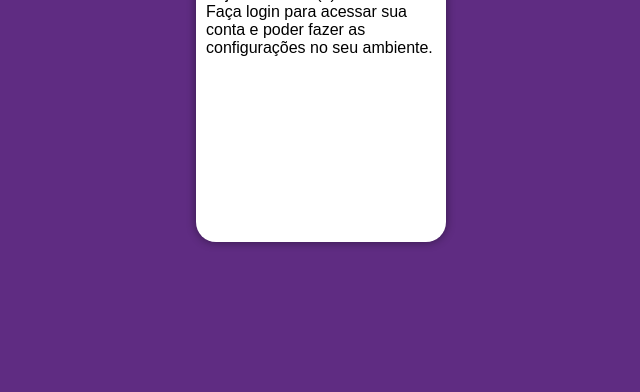
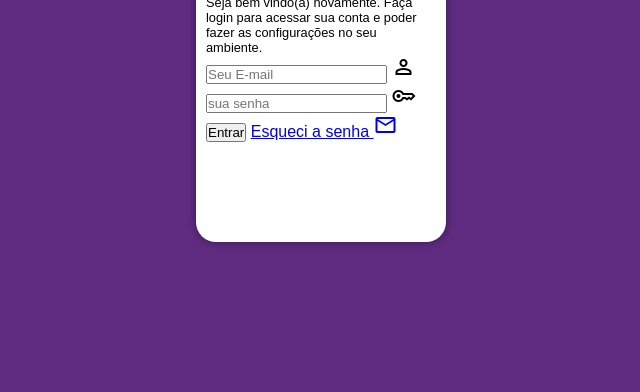
Before and after one commit to Anderson-dev-ti/projeto-tela-de-login, a plain HTML site: page index.html in a window 1280 px wide. Shown: the part 408-800 px from the top of the page, without its empty margins (319-959 px from the left). Drawn offline with nearby package versions, Linux system fonts and the light colour scheme.

Commit message:
Adicionei o formulário

```diff
--- a/estilos/media-query.css
+++ b/estilos/media-query.css
@@ -10,6 +10,7 @@ Grandes telas: acima de 1200px
 */
 
 @media screen and (min-width: 768px) and (max-width: 992px) {
+     /*Tela de tablet  */
 
     body, html, main {
         background-image: linear-gradient(to top, #49a09d, #5f2c82);
@@ -30,6 +31,14 @@ Grandes telas: acima de 1200px
         width: 70%;
         height: 100%;
     }
+
+    section#login div#formulario h1 {
+        font-size: 1.5em;
+    }
+
+    section#login div#formulario p {
+        font-size: 1em;
+    }
 }
 
 @media screen and (min-width: 950px) and (max-width: 1200px) {
@@ -43,14 +52,22 @@ Grandes telas: acima de 1200px
     }
 
     section#login div#imagem {
+        float: right;
+        width: 50%;
+        height: 100%;
+    }
+
+    section#login div#formulario {
         float: left;
         width: 50%;
         height: 100%;
     }
 
-    section#login div#formulario {
-        float: right;
-        width: 50%;
-        height: 100%;
+    section#login div#formulario h1 {
+        font-size: 2em;
+    }
+
+    section#login div#formulario p {
+        font-size: 1.2em;
     }
 }
--- a/estilos/style.css
+++ b/estilos/style.css
@@ -62,3 +62,12 @@ section#login div#formulario {
     display: block;
     padding: 10px;
 }
+
+section#login div#formulario h1 {
+    text-align: center;
+    margin-bottom: 10px;
+}
+
+section#login div#formulario p {
+    font-size: 0.8em;
+}
--- a/index.html
+++ b/index.html
@@ -6,6 +6,8 @@
     <title>Login</title>
     <link rel="stylesheet" href="estilos/style.css">
     <link rel="stylesheet" href="estilos/media-query.css">
+    <link rel="stylesheet" href="https://fonts.googleapis.com/css2?family=Material+Symbols+Outlined:opsz,wght,FILL,GRAD@20..48,100..700,0..1,-50..200" />
+    <link rel="stylesheet" href="https://fonts.googleapis.com/css2?family=Material+Symbols+Outlined:opsz,wght,FILL,GRAD@24,400,0,0" />
 </head>
 <body>
     <main>
@@ -16,7 +18,32 @@
             <div id="formulario">
                 <h1>Login</h1>
                 <p>Seja bem vindo(a) novamente. Faça login para acessar sua conta e poder fazer as configurações no seu ambiente.</p>
-                <form action="login.php" method="post">
+                <form action="login.php" method="post" autocapitalize="on">
+                    <div class="campo">
+                        <input type="email" name="login" id="ilogin" placeholder="Seu E-mail" autocapitalize="email" required maxlength="30">
+                        <label for="ilogin">
+                            <span class="material-symbols-outlined">
+                            person
+                            </span>
+                        </label>
+                    </div>
+                    <div class="campo">
+                        <input type="password" name="senha" id="isenha" placeholder="sua senha" autocomplete="current-password" minlength="8" maxlength="20" required>
+                        <label for="isenha">
+                            <span class="material-symbols-outlined">
+                            key
+                            </span>
+                        </label>
+                    </div>
+                    <input type="submit" value="Entrar">
+                    <a href="esqueci.htmml">
+                        Esqueci a senha <i class="material-icons">
+                            <span class="material-symbols-outlined">
+                                mail
+                                </span>
+                        </i>
+                    </a>
+
                 </form>
             </div>
         </section>
```
